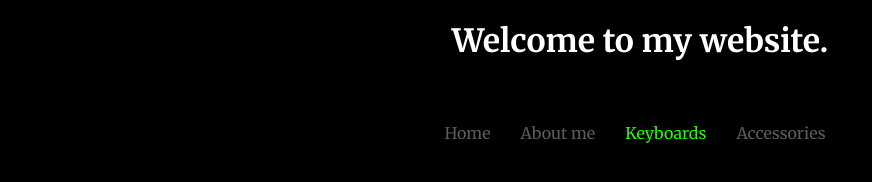
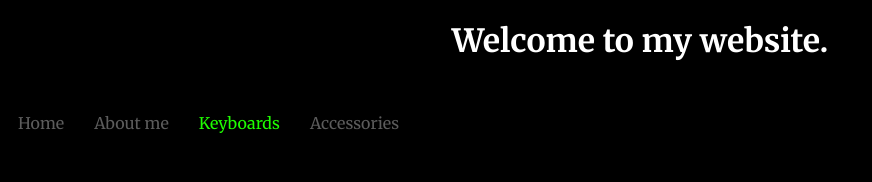
Before and after one commit to H3PnS/HePnS, a plain HTML site: page index.html in a window 1280 px wide. Shown: the whole page, without its empty margins (0-872 px from the left). Drawn offline with Linux system fonts and the light colour scheme.

Commit message:
Update styles.css

```diff
--- a/styles.css
+++ b/styles.css
@@ -1,5 +1,3 @@
-/* styles.css */
-
 body {
     font-family: 'Merriweather', serif;
     background-color: black;
@@ -18,8 +16,6 @@ body {
 
 .navigation {
     display: flex;
-  justify-content: center; /* Center align the navigation links */
-  padding: 10px; /* Add some padding around the navigation links */
 }
 
 .nav-link {
```
Lines whose indentation alone changed are shown as unchanged.
